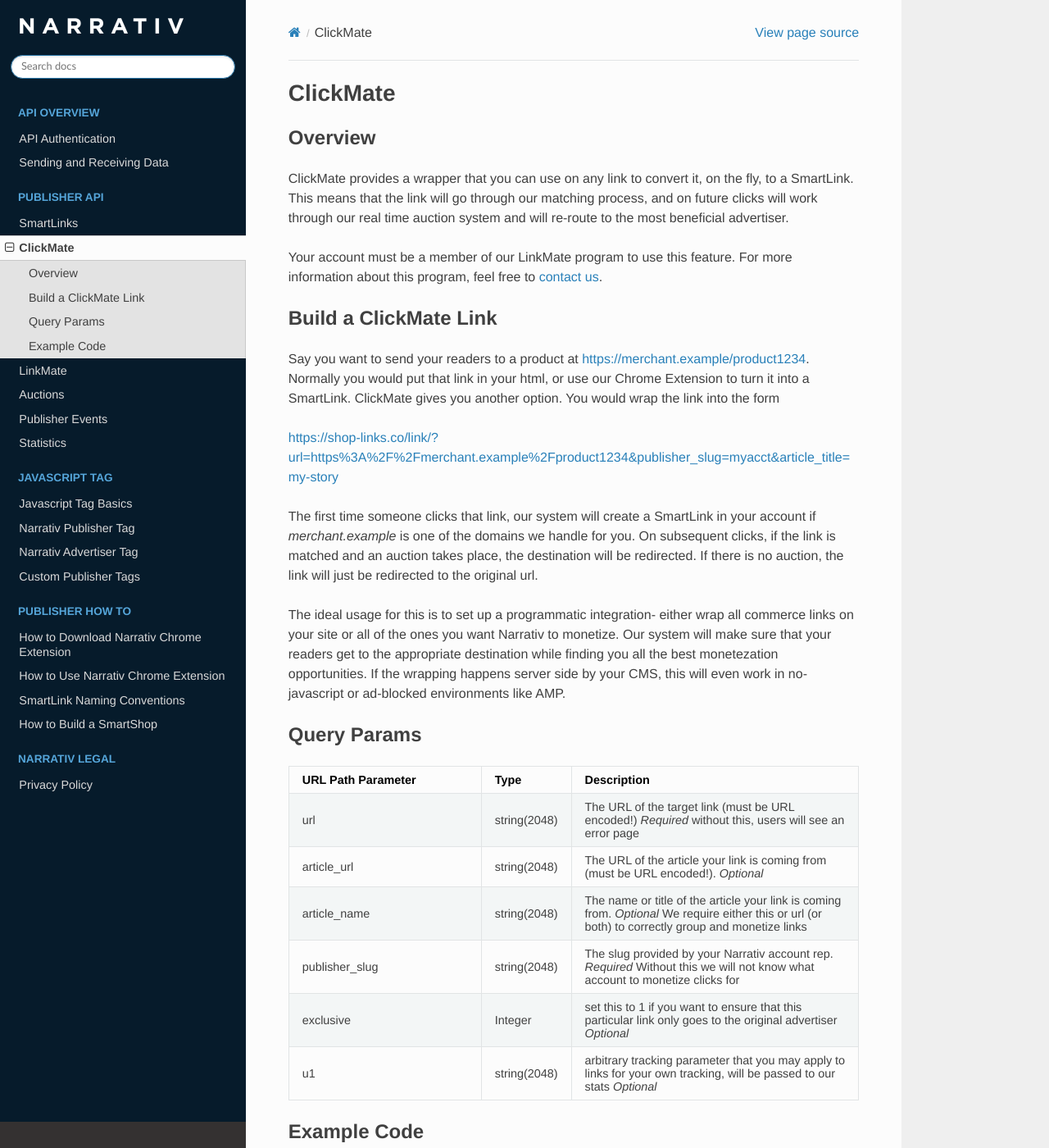
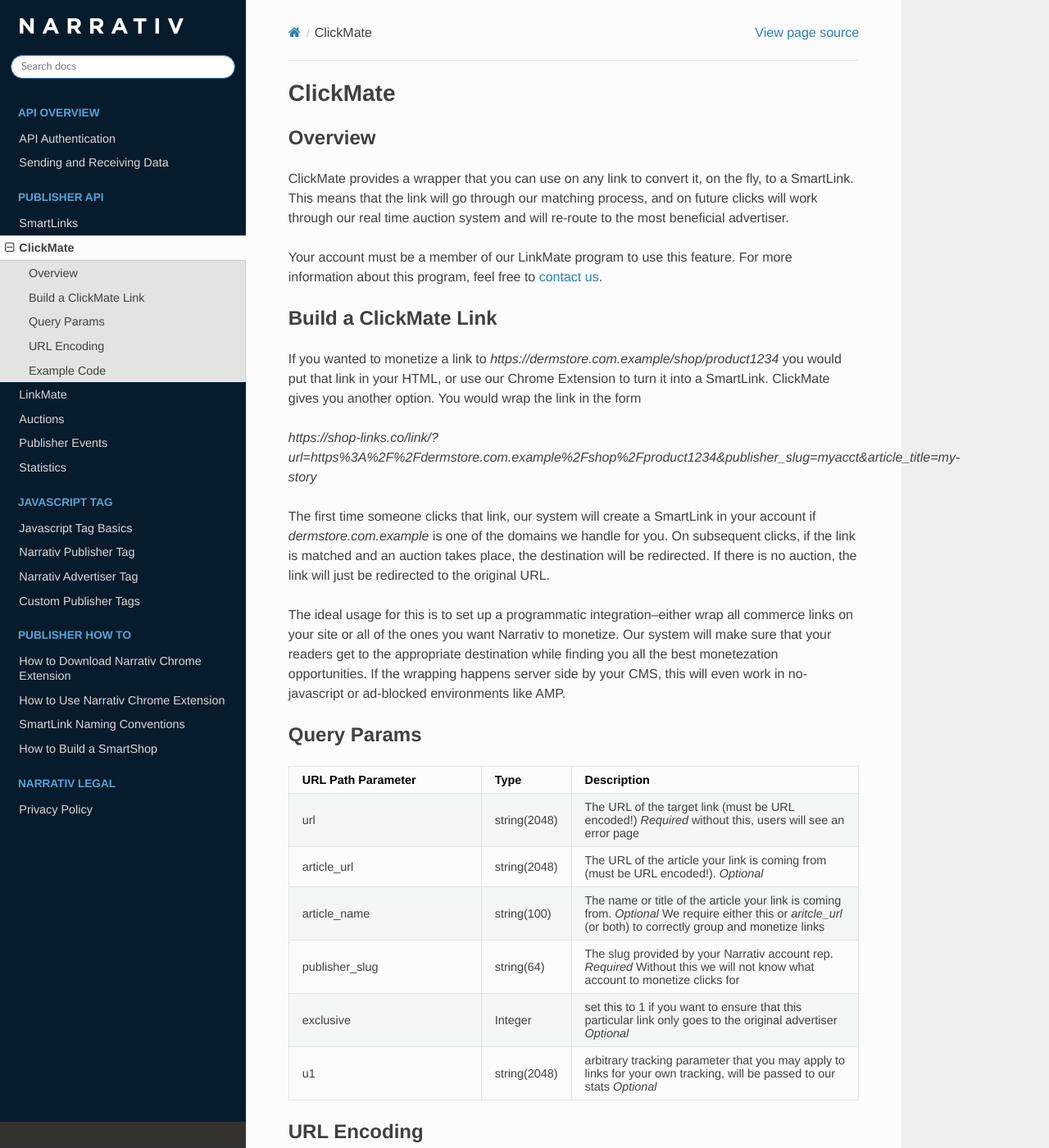
Before and after one commit to robinssq/api-docs, a Sphinx documentation site: the page built from docs/clickmate.rst, in a window 1280 px wide and 1400 px high. Shown: the whole window at 82% size. Built offline with Sphinx 7.4.7 and the Read the Docs theme 2.0.0, drawn with Linux system fonts in a browser that asks for light colours; some of the changed text lies outside the part shown.

Commit message:
addressing @csdev 's concerns

```diff
--- a/docs/clickmate.rst
+++ b/docs/clickmate.rst
@@ -1,8 +1,8 @@
 ClickMate
-========
+=========
 
 Overview
------
+--------
 
 ClickMate provides a wrapper that you can use on any link to convert
 it, on the fly, to a SmartLink. This means that the link will go through our
@@ -15,20 +15,20 @@
 
 
 Build a ClickMate Link
--------------------------
+----------------------
 
-Say you want to send your readers to a product at https://merchant.example/product1234. Normally
-you would put that link in your html, or use our Chrome Extension to turn it into a SmartLink.
-ClickMate gives you another option. You would wrap the link into the form
+If you wanted to monetize a link to `https://dermstore.com.example/shop/product1234`
+you would put that link in your HTML, or use our Chrome Extension to turn it into a SmartLink.
+ClickMate gives you another option. You would wrap the link in the form
 
-https://shop-links.co/link/?url=https%3A%2F%2Fmerchant.example%2Fproduct1234&publisher_slug=myacct&article_title=my-story
+`https://shop-links.co/link/?url=https%3A%2F%2Fdermstore.com.example%2Fshop%2Fproduct1234&publisher_slug=myacct&article_title=my-story`
 
 The first time someone clicks that link, our system will create a SmartLink in your account if
-`merchant.example` is one of the domains we handle for you. On subsequent clicks, if the link is
+`dermstore.com.example` is one of the domains we handle for you. On subsequent clicks, if the link is
 matched and an auction takes place, the destination will be redirected. If there is no auction,
-the link will just be redirected to the original url.
+the link will just be redirected to the original URL.
 
-The ideal usage for this is to set up a programmatic integration- either wrap all commerce links
+The ideal usage for this is to set up a programmatic integration--either wrap all commerce links
 on your site or all of the ones you want Narrativ to monetize. Our system will make sure that
 your readers get to the appropriate destination while finding you all the best monetezation opportunities.
 If the wrapping happens server side by your CMS, this will even work in no-javascript or ad-blocked
@@ -55,11 +55,11 @@
      - The URL of the article your link is coming from (must be URL encoded!). *Optional*
 
    * - article_name
-     - string(2048)
-     - The name or title of the article your link is coming from. *Optional* We require either this or url (or both) to correctly group and monetize links
+     - string(100)
+     - The name or title of the article your link is coming from. *Optional* We require either this or `aritcle_url` (or both) to correctly group and monetize links
 
    * - publisher_slug
-     - string(2048)
+     - string(64)
      - The slug provided by your Narrativ account rep. *Required* Without this we will not know what account to monetize clicks for
 
    * - exclusive
@@ -71,21 +71,28 @@
      - arbitrary tracking parameter that you may apply to links for your own tracking, will be passed to our stats *Optional*
 
 
+URL Encoding
+------------
+
+All parameters must be URL encoded. See `URL Encoder`_.
+
+
 Example Code
-------------------
+------------
 
 In Javascript:
 
 .. code-block:: javascript
 
    var url = 'https://merchant.example/product1234';
-   var slug = 'myacct'
+   var slug = 'myacct';
    var title = document.title;
    var article_url = window.location.href;
    var clickmateUrl = 'https://shop-links.co/link?url=' + encodeURIComponent(url) +
       '&publisher_slug=' + myacct +
       '&article_name=' + title +
-      '&article_url=' + encodeURIComponent(article_url)
+      '&article_url=' + encodeURIComponent(article_url);
 
 
 .. _contact us: mailto:hello@narrativ.com
+.. _URL Encoder: https://www.urlencoder.org/
```
